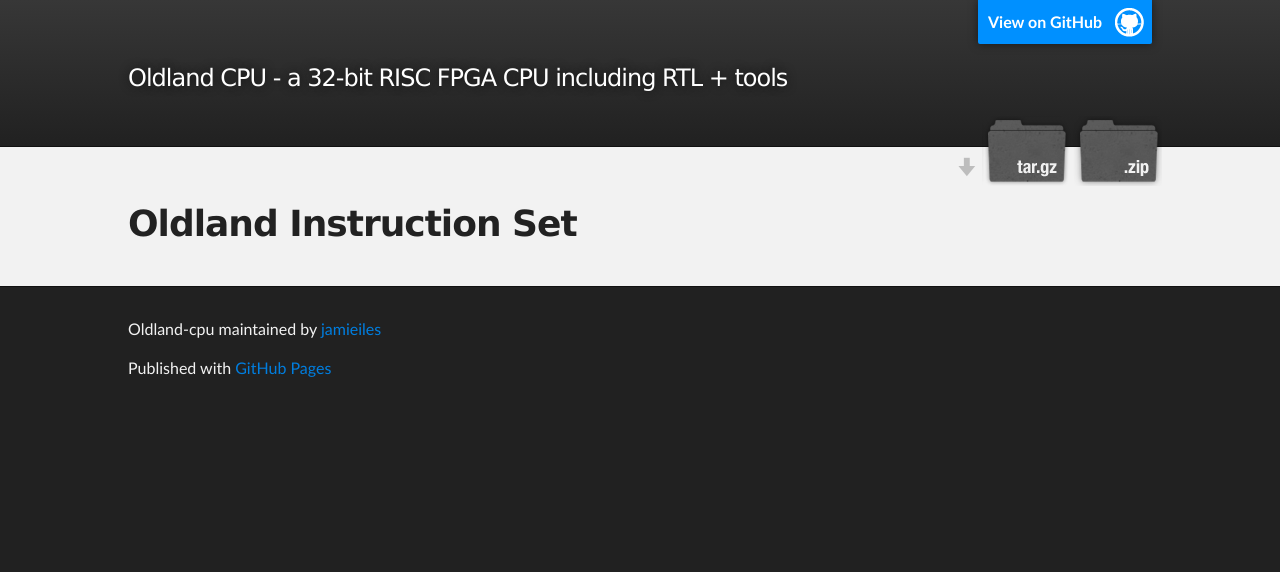
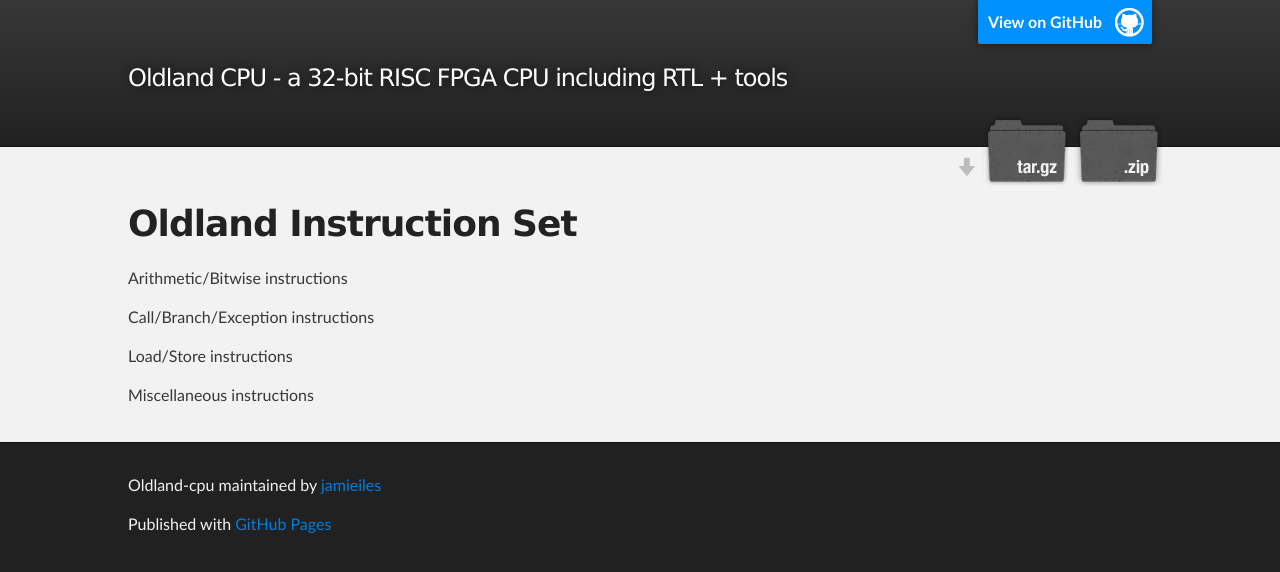
Before and after one commit to jamieiles/oldland-web, a Jekyll site: the page built from instructions.md, in a window 1280 px wide. Shown: the top 572 px of the page. Built offline with Jekyll 4.4.1, drawn with Linux system fonts in a browser that asks for light colours.

Commit message:
instructions: group by type.

```diff
--- a/instructions.md
+++ b/instructions.md
@@ -6,14 +6,44 @@ layout: default
 <h1>Oldland Instruction Set</h1>
 
 <a id="top" />
+<p>Arithmetic/Bitwise instructions</p>
 <ul>
 {% for instr in site.data.instructions.instructions %}
-<li><a href="#{{ instr[0] }}">{{ instr[0] }}</a></li>
+{% if instr[1].class == 0 %}
+<li class="instrdef"><a href="#{{ instr[0] }}">{{ instr[0] }}</a></li>
+{% endif %}
+{% endfor %}
+</ul>
+
+<p>Call/Branch/Exception instructions</p>
+<ul>
+{% for instr in site.data.instructions.instructions %}
+{% if instr[1].class == 1 %}
+<li class="instrdef"><a href="#{{ instr[0] }}">{{ instr[0] }}</a></li>
+{% endif %}
+{% endfor %}
+</ul>
+
+<p>Load/Store instructions</p>
+<ul>
+{% for instr in site.data.instructions.instructions %}
+{% if instr[1].class == 2 %}
+<li class="instrdef"><a href="#{{ instr[0] }}">{{ instr[0] }}</a></li>
+{% endif %}
+{% endfor %}
+</ul>
+
+<p>Miscellaneous instructions</p>
+<ul>
+{% for instr in site.data.instructions.instructions %}
+{% if instr[1].class == 3 %}
+<li class="instrdef"><a href="#{{ instr[0] }}">{{ instr[0] }}</a></li>
+{% endif %}
 {% endfor %}
 </ul>
 
 {% for instr in site.data.instructions.instructions %}
-<a id="{{ instr[0] }}"><h2>{{ instr[0] }}</h2></a>
+<h2><a id="{{ instr[0] }}">{{ instr[0] }}</a></h2>
 <p><strong>Class: {{ instr[1].class }}, Opcode: {{ instr[1].opcode }}</strong></p>
 <h3>Description</h3>
 <p><em>{{ instr[1].description | escape }}</em></p>
--- a/stylesheets/stylesheet.css
+++ b/stylesheets/stylesheet.css
@@ -262,6 +262,13 @@ img {
 Full-Width Styles
 *******************************************************************************/
 
+.instrdef {
+  margin: 0;
+  padding: 0;
+  display: inline;
+  list-style: none;
+}
+
 .outer {
   width: 100%;
 }
```
